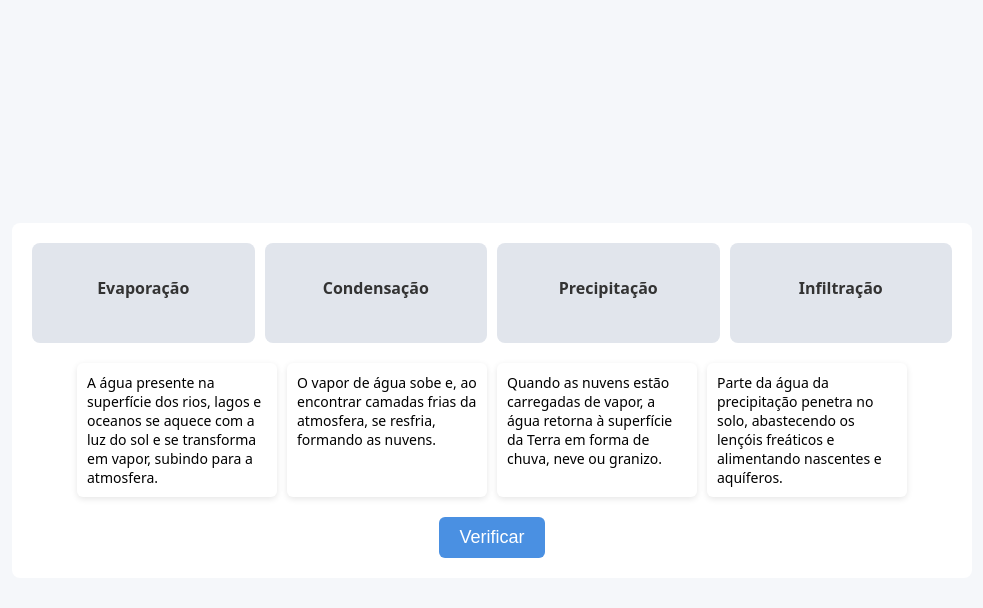
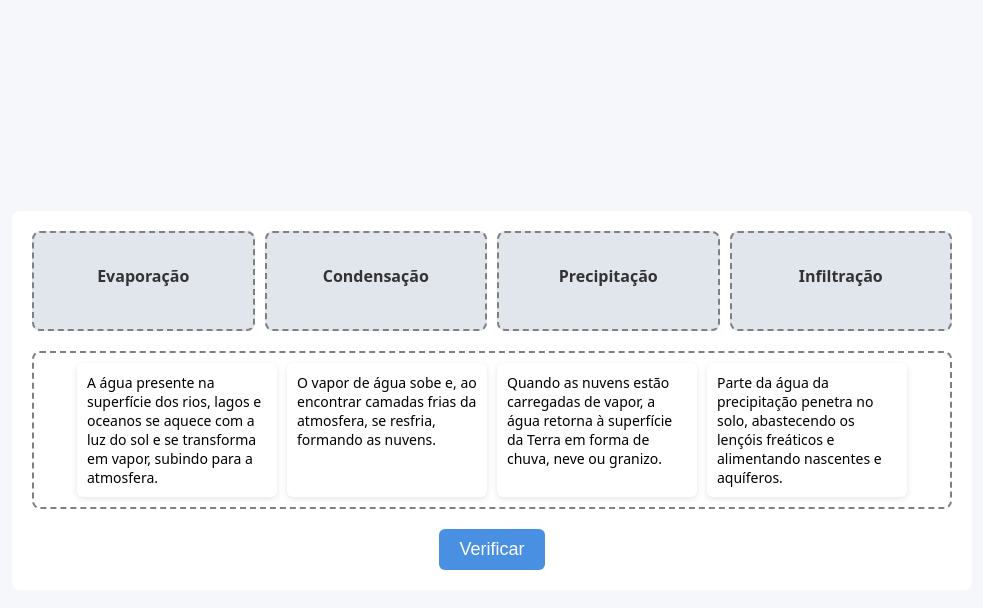
Before and after one commit to gustavommcv/jogo-educativo, a plain HTML site: page index.html in a window 1280 px wide. Both pictures are taken after a click on the button "Iniciar". Shown: the whole page, without its empty margins (148-1131 px from the left). Drawn offline with Linux system fonts and the light colour scheme.

Commit message:
Basic style improvements

```diff
--- a/styles.css
+++ b/styles.css
@@ -88,20 +88,30 @@ main {
   flex-wrap: wrap;
   gap: var(--spacing-sm);
   justify-content: center;
+  border-radius: 8px;
+
+  min-height: 12rem;
+  border: 2px dashed gray;
+  padding: var(--spacing-sm);
 }
 
 /* --- Targets --- */
 .target {
   background: var(--bg-dark);
   padding: var(--spacing-sm);
+
+  border: 2px dashed gray;
   border-radius: 8px;
   min-height: 100px;
+
   display: flex;
   flex-direction: column;
   align-items: center;
   justify-content: center;
+  gap: var(--spacing-sm);
+
   text-align: center;
-  border: 2px dashed transparent;
+
   transition:
     border-color 0.2s,
     background 0.2s;
```
